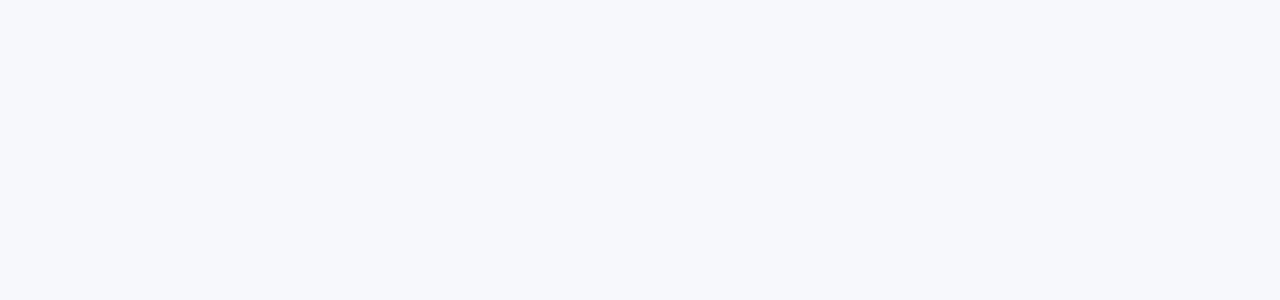
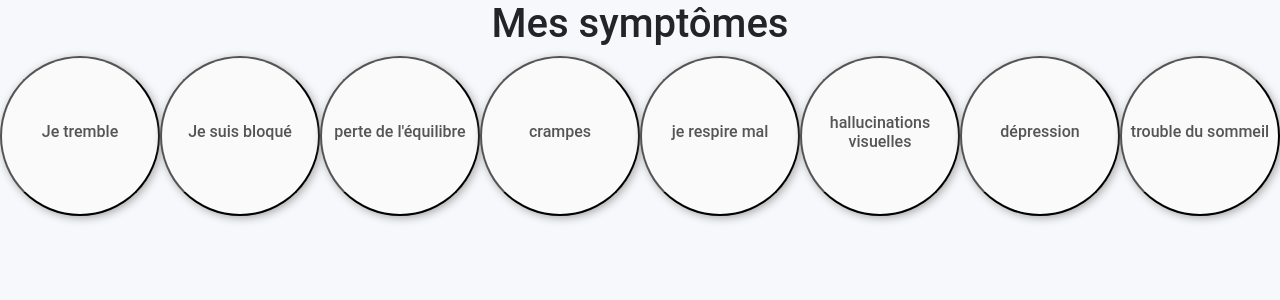
Before and after one commit to FanchFrance/remind_front, a React (Create React App) app: page /symptoms in a window 1280 px wide. Shown: the top 300 px of the page. Built offline with nearby package versions, Linux system fonts and the light colour scheme; a web font is replaced by a local one.

Commit message:
symptom.jsx

```diff
--- a/src/App.js
+++ b/src/App.js
@@ -7,6 +7,8 @@ import Patients from "./components/Patients";
 import AddPatient from "./components/AddPatient";
 import TreatmentAdd from "./components/TreatmentAdd";
 import Treatment from "./components/Treatment";
+import NextPill from "./components/NextPill";
+import Symptoms from "./components/Symptoms";
 
 function App() {
   return (
@@ -23,6 +25,12 @@ function App() {
       <Switch>
         <Route exact path="/patients/:id/drugs/:id" component={Treatment} />
       </Switch>
+      <Switch>
+        <Route exact path="/nextpill" component={NextPill} />
+      </Switch>
+      <Switch>
+        <Route exact path="/symptoms" component={Symptoms} />
+      </Switch>
       {/* <Switch>
         <Route exact path="/treatment" component={Treatment} />
       </Switch> */}
--- /dev/null
+++ b/src/components/NextPill.js
@@ -0,0 +1,49 @@
+import React, { Component } from "react";
+
+export default class NextPill extends Component {
+  state = {
+    minutes: 3,
+    seconds: 0,
+  };
+
+  componentDidMount() {
+    this.myInterval = setInterval(() => {
+      const { seconds, minutes } = this.state;
+
+      if (seconds > 0) {
+        this.setState(({ seconds }) => ({
+          seconds: seconds - 1,
+        }));
+      }
+      if (seconds === 0) {
+        if (minutes === 0) {
+          clearInterval(this.myInterval);
+        } else {
+          this.setState(({ minutes }) => ({
+            minutes: minutes - 1,
+            seconds: 59,
+          }));
+        }
+      }
+    }, 1000);
+  }
+
+  componentWillUnmount() {
+    clearInterval(this.myInterval);
+  }
+
+  render() {
+    const { minutes, seconds } = this.state;
+    return (
+      <div>
+        {minutes === 0 && seconds === 0 ? (
+          <h1>Busted!</h1>
+        ) : (
+          <h1>
+            Time Remaining: {minutes}:{seconds < 10 ? `0${seconds}` : seconds}
+          </h1>
+        )}
+      </div>
+    );
+  }
+}
--- /dev/null
+++ b/src/components/Symptoms.jsx
@@ -0,0 +1,53 @@
+import React from "react";
+import "./style.css";
+
+const symptom = () => {
+  return (
+    <div>
+      <h1 className="symptoms_title">Mes symptômes</h1>
+      <div className="symptoms">
+        <div>
+          <button className="symptom">
+            <h3>Je tremble</h3>
+          </button>
+        </div>
+        <div>
+          <button className="symptom">
+            <h3>Je suis bloqué</h3>
+          </button>
+        </div>
+        <div>
+          <button className="symptom">
+            <h3>perte de l'équilibre</h3>
+          </button>
+        </div>
+        <div>
+          <button className="symptom">
+            <h3>crampes</h3>
+          </button>
+        </div>
+        <div>
+          <button className="symptom">
+            <h3>je respire mal</h3>
+          </button>
+        </div>
+        <div>
+          <button className="symptom">
+            <h3>hallucinations visuelles</h3>
+          </button>
+        </div>
+        <div>
+          <button className="symptom">
+            <h3>dépression</h3>
+          </button>
+        </div>
+        <div>
+          <button className="symptom">
+            <h3>trouble du sommeil</h3>
+          </button>
+        </div>
+      </div>
+    </div>
+  );
+};
+export default symptom;
--- a/src/components/style.css
+++ b/src/components/style.css
@@ -1,3 +1,27 @@
 .AddTreat {
     width: 250px;
 }
+
+.symptoms_title {
+    display: flex;
+    justify-content: center;
+    font-style: Andale Mono, monospace;
+}
+
+.symptoms {
+    display: flex;
+    justify-content: center;
+    flex-wrap: wrap;
+
+}
+
+.symptom {
+    width: 10rem;
+    height: 10rem;
+    padding: 10 10 10 10;
+    background: #fafafa;
+    box-shadow: 2px 2px 8px #aaa;
+    font: bold 13px Arial;
+    border-radius: 50%;
+    color: #555;
+}
```
